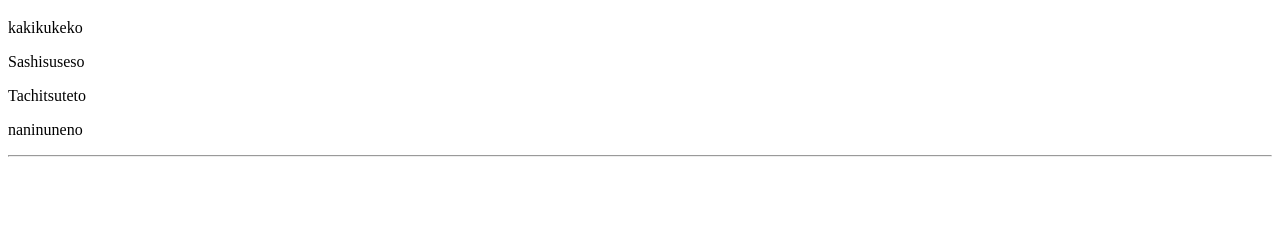
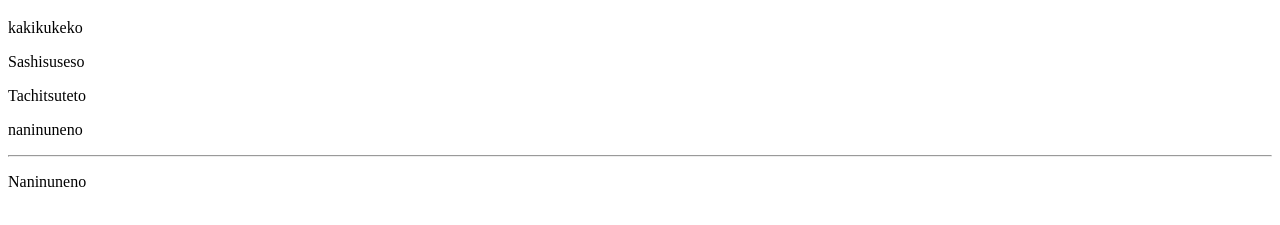
Before and after one commit to zd2c08/firstTest, a plain HTML site: page index.html in a window 1280 px wide. Shown: the part 61-286 px from the top of the page. Drawn offline with Linux system fonts and the light colour scheme.

Commit message:
テスト08

```diff
--- a/index.html
+++ b/index.html
@@ -11,5 +11,6 @@
 	<p id="aaa">Tachitsuteto</p>
 	<p id="aaa">naninuneno</p>
 	<hr>
+	<p>Naninuneno</p>
 </body>
 </html>
```
